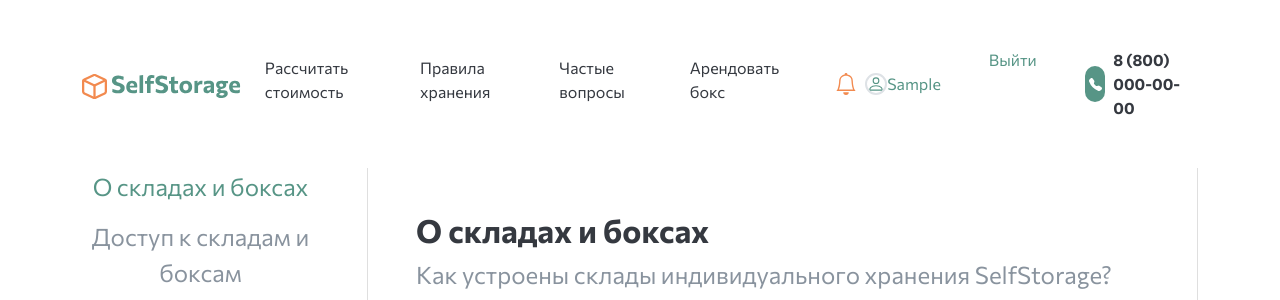
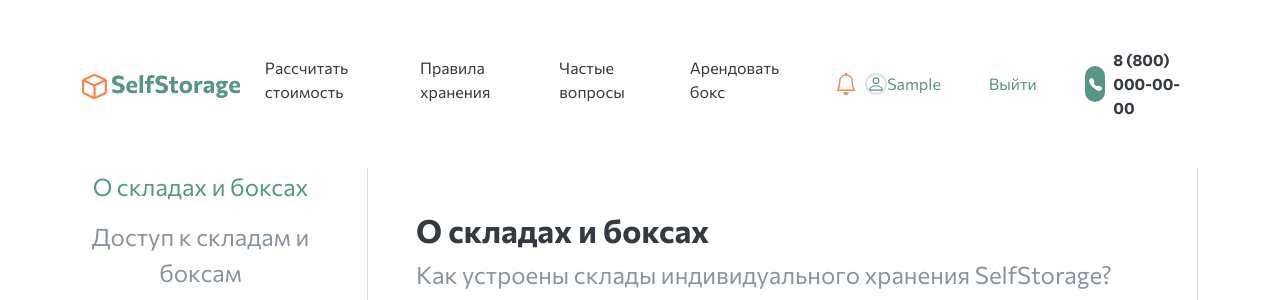
Before and after one commit to skislyakow/SelfStorage, a Django app: page /faq/ in a window 1280 px wide. Shown: the top 300 px of the page. Run offline with Django 5.2, Linux system fonts and the light colour scheme; the visitor is signed in with stand-in values (Sample User, id 1).

Commit message:
fix: vertically align logout button with username in header

```diff
--- a/config/templates/includes/header.html
+++ b/config/templates/includes/header.html
@@ -36,7 +36,7 @@
 						<span class="SelfStorage_green">{{ user.first_name|default:user.email }}</span>
 					</a>
 				</li>
-				<li class="nav-item me-5">
+				<li class="nav-item d-flex align-items-center me-5">
 					<form method="post" action="{% url 'users:logout' %}" class="d-inline">
 						{% csrf_token %}
 						<button type="submit" class="nav-link SelfStorage_green border-0 bg-transparent p-0">Выйти</button>
```
